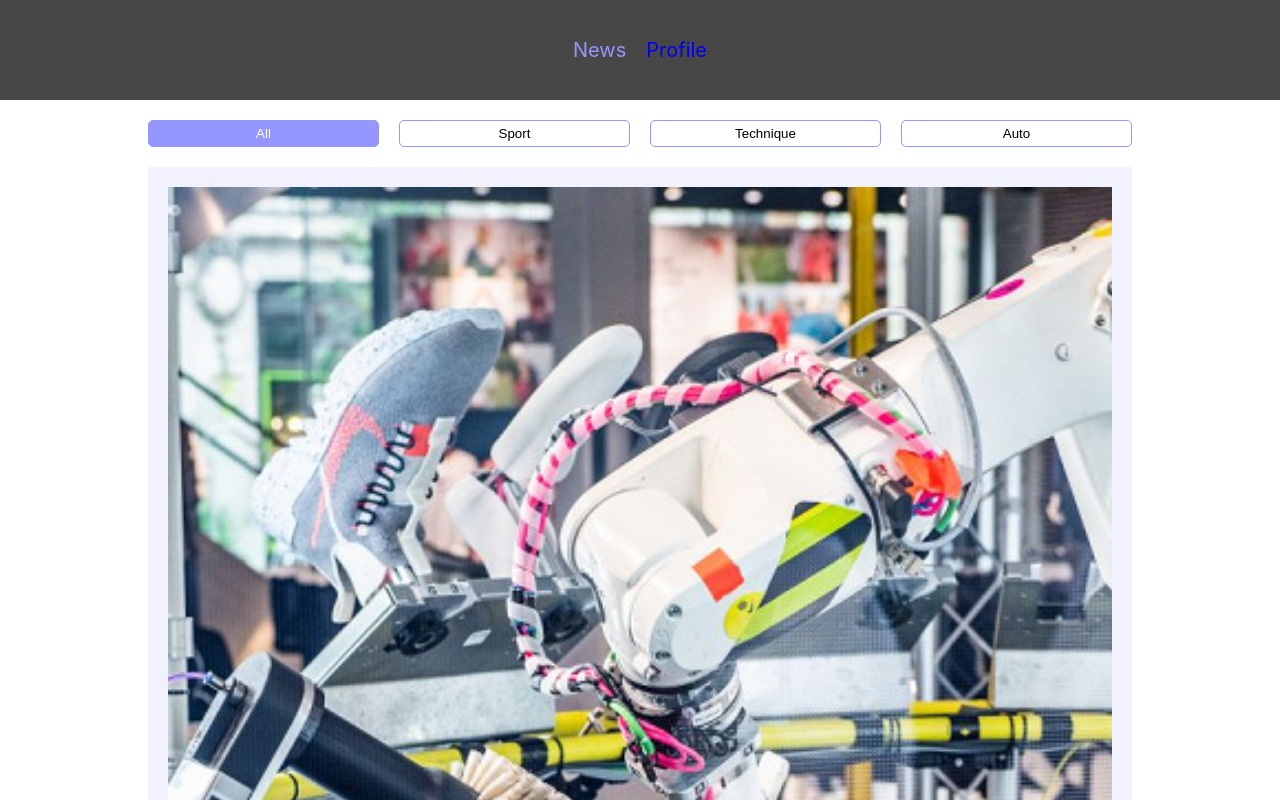
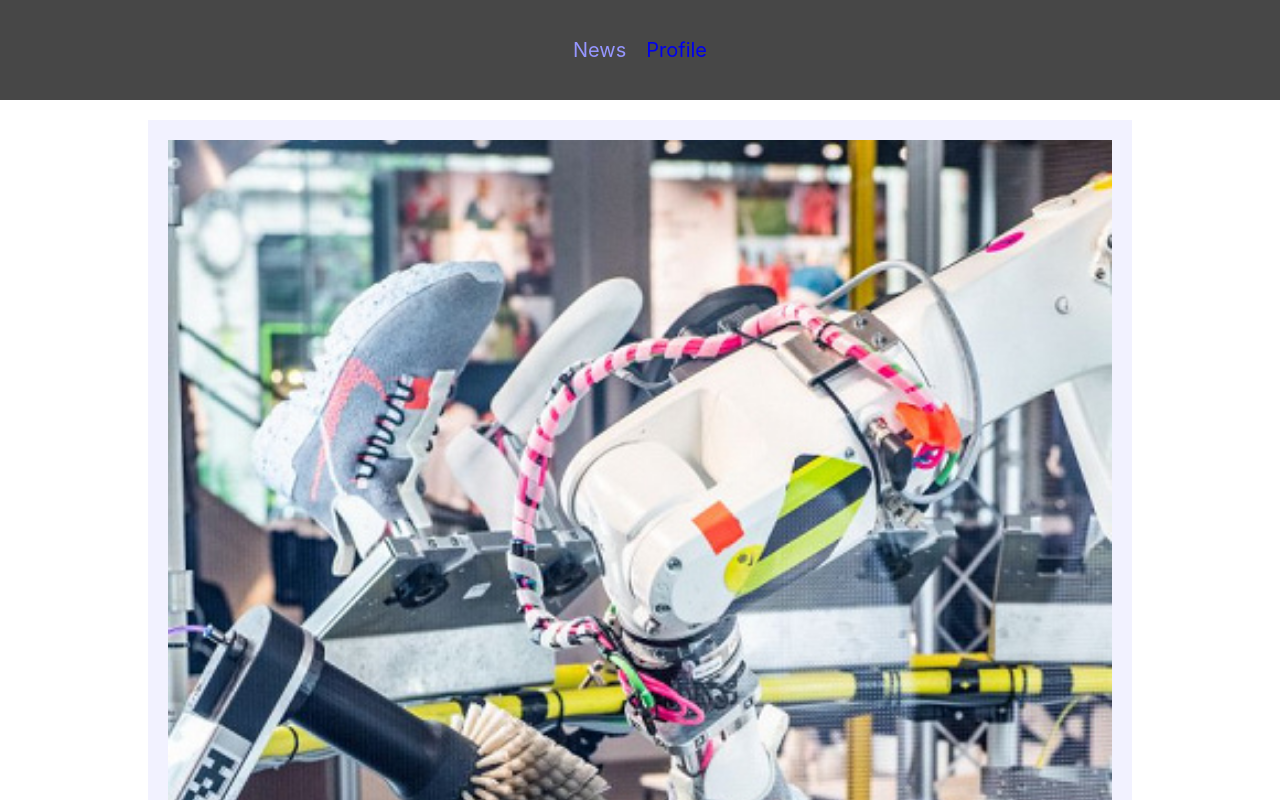
Before and after one commit to dmitry-rakovich/social-network, a React (Create React App) app: page /news in a window 1280 px wide. Shown: the top 800 px of the page. Built offline with nearby package versions, Linux system fonts and the light colour scheme.

Commit message:
fix: take out a component filter

```diff
--- a/src/components/News/News.jsx
+++ b/src/components/News/News.jsx
@@ -1,39 +1,19 @@
-import React, { useState } from 'react'
 import { useSelector } from "react-redux"
 import style from './News.module.css'
 const News = () => {
 
-      const news = useSelector(state => state.news.news)
-
-      const [filteredNews, setFilterednews] = useState(news)
-
-      const filterNews = (e, value) => {
-        document.querySelectorAll(`.${style.filter_button}`).forEach(item => item.classList.remove(`${style.active}`))
-        e.target.classList.add(`${style.active}`)
-        if(value === "All") {
-          setFilterednews(news)
-        } else setFilterednews(news.filter(item => item.category === value))
-      }
+  const news = useSelector(state => state.news.allNews)
 
   return (
-    <>
-      <div className={style.filter}>
-        <button className={`${style.filter_button} ${style.active}`} onClick={(e) => filterNews(e, e.target.value)} value="All">All</button>
-        <button className={style.filter_button} onClick={(e) => filterNews(e, e.target.value)} value="Sport">Sport</button>
-        <button className={style.filter_button} onClick={(e) => filterNews(e, e.target.value)} value="Technique">Technique</button>
-        <button className={style.filter_button} onClick={(e) => filterNews(e, e.target.value)} value="Auto">Auto</button>
-      </div>
       <div className={style.news}>
       {
-          filteredNews.map(item => <div className={style.post} key={item.id}>
+          news.map(item => <div className={style.post} key={item.id}>
               <img src={item.img}  width="100%"/>
               <p className={style.text}>{item.text}</p>
               <span className={style.news_category}>{item.category}</span>
           </div>)
       }
       </div>
-    </>
-
   )
 }
 
```
